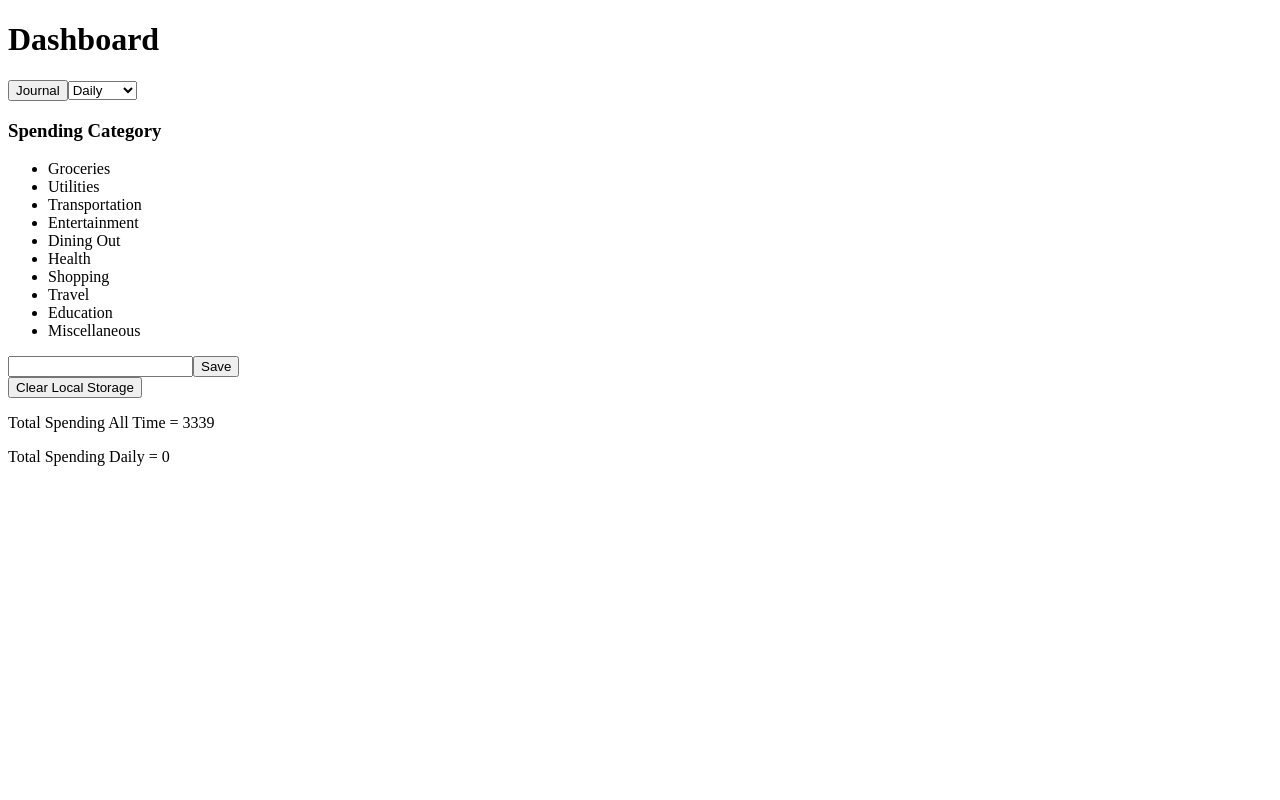
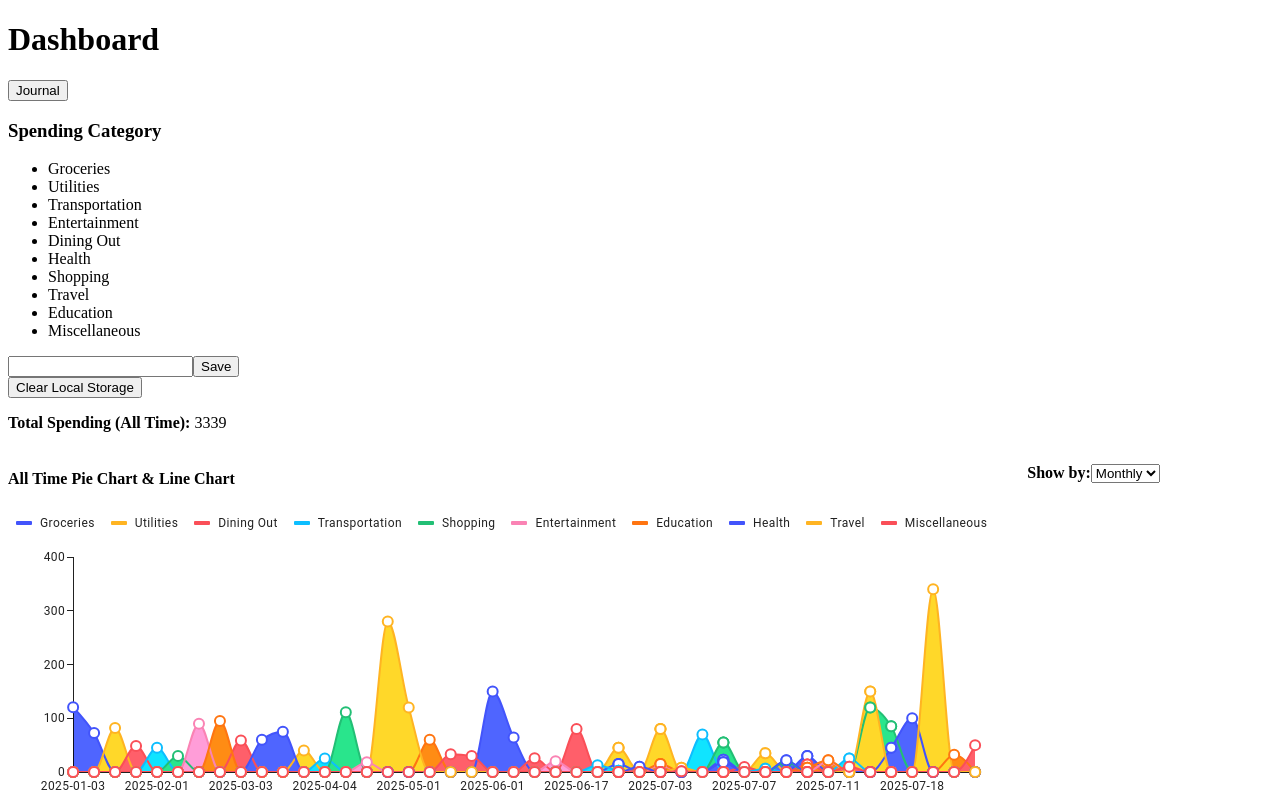
Before and after one commit to Kusk24/Project-01-Spending-Tracker, a React (Vite) app: page / in a window 1280 px wide. Shown: the top 800 px of the page. Built offline with nearby package versions, Linux system fonts and the light colour scheme.

Commit message:
feat: show pie chart & line chart for all timeframe

```diff
--- a/src/pages/Dashboard.jsx
+++ b/src/pages/Dashboard.jsx
@@ -1,17 +1,25 @@
 import React, { useEffect, useRef, useState } from 'react';
-import { Link } from 'react-router-dom';
+import {
+  NavLink } from 'react-router-dom';
 import categoryDataJSON from '../assets/category_data.json';
 import spendingDataJSON from '../assets/spending_data.json'
-
+import { SelectedPeriodChart } from '../components/SelectedChart';
+import { TotalChart } from '../components/TotalChart';
 
 export const Dashboard = () => {
   const [categoryData, setcategoryData] = useState([]);
   const [spendingData, setSpendingData] = useState([]);
+
   const [totalAmount, setTotalAmount] = useState(0);
   const [selectedTotal, setSelectedTotal] = useState(0);
+  const [availablePeriods, setAvailablePeriods] = useState([]);
+  const [selectedPeriodValue, setSelectedPeriodValue] = useState('');
+
   const inputRef = useRef("");
   const selectRef = useRef("Daily");
-  const [selectPeriod, setSelectedPeriod] = useState('Daily');
+  const [selectedPeriod, setSelectedPeriod] = useState('Monthly');
+
+  // Removed showPeriodStart and showPeriodEnd
 
   const handlePeriodChange = (e) => {
     setSelectedPeriod(e.target.value);
@@ -50,37 +58,115 @@ export const Dashboard = () => {
   }, [spendingData])
 
   useEffect(() => {
+    // Get grouped spending for the selected period type
+    const groupedSpending = getGroupedSpending();
+    let periods = [];
+    // Add current period options
     const today = new Date();
+    if (selectedPeriod === 'Daily') {
+      periods.push(today.toISOString().slice(0, 10));
+    } else if (selectedPeriod === 'Weekly') {
+      const year = today.getFullYear();
+      const week = Math.ceil(((today - new Date(year, 0, 1)) / 86400000 + new Date(year, 0, 1).getDay() + 1) / 7);
+      periods.push(`Week ${week} ${year}`);
+    } else if (selectedPeriod === 'Monthly') {
+      periods.push(`${today.toLocaleString('default', { month: 'long' })} ${today.getFullYear()}`);
+    }
+    // Add all available periods from data
+    Object.keys(groupedSpending).forEach(category => {
+      Object.keys(groupedSpending[category]).forEach(periodKey => {
+        if (!periods.includes(periodKey)) periods.push(periodKey);
+      });
+    });
+    // Sort periods from latest to oldest
+    const sortedPeriods = periods.slice().sort((a, b) => {
+      // Daily: YYYY-MM-DD
+      if (selectedPeriod === 'Daily') {
+        return new Date(b) - new Date(a);
+      }
+      // Weekly: 'Week N YYYY'
+      if (selectedPeriod === 'Weekly') {
+        const [_, weekA, yearA] = a.match(/Week (\d+) (\d{4})/) || [];
+        const [__, weekB, yearB] = b.match(/Week (\d+) (\d{4})/) || [];
+        if (yearA !== yearB) return yearB - yearA;
+        return weekB - weekA;
+      }
+      // Monthly: 'Month YYYY'
+      if (selectedPeriod === 'Monthly') {
+        const [monthA, yearA] = a.split(' ');
+        const [monthB, yearB] = b.split(' ');
+        const dateA = new Date(`${monthA} 1, ${yearA}`);
+        const dateB = new Date(`${monthB} 1, ${yearB}`);
+        return dateB - dateA;
+      }
+      return 0;
+    });
+    setAvailablePeriods(sortedPeriods);
 
-    const filtered = spendingData.filter((item) => {
-      const itemDate = new Date(item.date);
-
-      switch (selectRef.current.value) {
-        case 'Daily':
-          return (
-            itemDate.getDate() === today.getDate() &&
-            itemDate.getMonth() === today.getMonth() &&
-            itemDate.getFullYear() === today.getFullYear()
-          );
-        case 'Weekly': {
-          const oneWeekAgo = new Date();
-          oneWeekAgo.setDate(today.getDate() - 7);
-          return itemDate >= oneWeekAgo && itemDate <= today;
-        }
-        case 'Monthly':
-          return (
-            itemDate.getMonth() === today.getMonth() &&
-            itemDate.getFullYear() === today.getFullYear()
-          );
-        default:
-          return true;
+    // Calculate selected total for selected period value
+    let periodToUse = selectedPeriodValue;
+    if (!periodToUse && periods.length > 0) {
+      periodToUse = periods[0];
+    }
+    let total = 0;
+    Object.keys(groupedSpending).forEach(category => {
+      if (groupedSpending[category][periodToUse]) {
+        total += groupedSpending[category][periodToUse].reduce((sum, item) => sum + parseFloat(item.amount), 0);
       }
     });
+    setSelectedTotal(total);
+  }, [selectedPeriod, spendingData, selectedPeriodValue]);
 
-    const total = filtered.reduce((sum, item) => sum + parseFloat(item.amount), 0);
-    setSelectedTotal(total);
-  }, [selectRef, spendingData]);
 
+  const groupByCategory = (spendingData) => {
+    const grouped = {};
+    spendingData.forEach(item => {
+      if (!grouped[item.category]) {
+        grouped[item.category] = [];
+      }
+      grouped[item.category].push(item);
+    });
+    return grouped;
+  }
+
+  const getGroupedSpending = () => {
+    // No date range filter, just group all spendingData
+    const grouped = {};
+    spendingData.forEach(item => {
+      if (!grouped[item.category]) {
+        grouped[item.category] = [];
+      }
+      grouped[item.category].push(item);
+    });
+    Object.keys(grouped).forEach(category => {
+      grouped[category] = groupByPeriod(grouped[category], selectedPeriod);
+    });
+    return grouped;
+  }
+
+  function groupByPeriod(item, period) {
+    const groups = {};
+    item.forEach(item => {
+      const date = new Date(item.date);
+      let key;
+      if (period === 'Daily') {
+        key = date.toISOString().slice(0, 10);
+      } else if (period === 'Weekly') {
+        // ISO week number
+        const year = date.getFullYear();
+        const week = Math.ceil(((date - new Date(year, 0, 1)) / 86400000 + new Date(year, 0, 1).getDay() + 1) / 7);
+        key = `Week ${week} ${year}`;
+      } else if (period === 'Monthly') {
+        key = `${date.toLocaleString('default', { month: 'long' })} ${date.getFullYear()}`;
+      }
+      if (!groups[key]) groups[key] = [];
+      groups[key].push(item);
+    });
+    return groups;
+  }
+
+  const groupedSpending = getGroupedSpending();
+  const groupedCategory = groupByCategory(spendingData);
 
   return (
     <>
@@ -88,14 +174,9 @@ export const Dashboard = () => {
       <div>
         <span>
           <h1>Dashboard</h1>
-          <Link to={"/journal"}>
+          <NavLink to={"/journal"}>
             <button>Journal</button>
-          </Link>
-          <select ref={selectRef} value = {selectPeriod} onChange= {handlePeriodChange}>
-            <option value='Daily'>Daily</option>
-            <option value='Weekly'>Weekly</option>
-            <option value='Monthly'>Monthly</option>
-          </select>
+          </NavLink>
         </span>
         <h3>Spending Category</h3>
         <ul>
@@ -117,8 +198,49 @@ export const Dashboard = () => {
         </button>
       </span>
 
-      <p>Total Spending All Time = {totalAmount}</p>
-      <p>Total Spending {selectRef.current.value} = {selectedTotal}</p>
+      <p><strong>Total Spending (All Time):</strong> {totalAmount}</p>
+
+      <div style={{ display: 'flex', gap: '2em', flexWrap: 'wrap' }}>
+        <TotalChart groupByCategory={groupedCategory} />
+
+
+        <div style={{ margin: '1em 0' }}>
+        <label htmlFor="period-select"><strong>Show by:</strong></label>
+        <select
+          id="period-select"
+          ref={selectRef}
+          value={selectedPeriod}
+          onChange={e => {
+            setSelectedPeriod(e.target.value);
+            setSelectedPeriodValue('');
+          }}
+        >
+          <option value='Daily'>Daily</option>
+          <option value='Weekly'>Weekly</option>
+          <option value='Monthly'>Monthly</option>
+        </select>
+      </div>
+
+      <div style={{ margin: '1em 0' }}>
+        <label htmlFor="timeframe-select"><strong>Select {selectedPeriod} period:</strong></label>
+        <select
+          id="timeframe-select"
+          value={selectedPeriodValue}
+          onChange={e => setSelectedPeriodValue(e.target.value)}
+        >
+          {availablePeriods.map((period, idx) => (
+            <option key={idx} value={period}>{period}</option>
+          ))}
+        </select>
+      </div>
+
+      <p><strong>Total Spending ({selectedPeriodValue || availablePeriods[0]}):</strong> {selectedTotal}</p>
+        <SelectedPeriodChart
+          groupedSpending={groupedSpending}
+          selectedPeriodValue={selectedPeriodValue}
+          availablePeriods={availablePeriods}
+        />
+      </div>
 
     </>
   );
```
